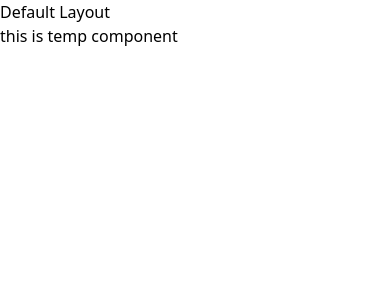
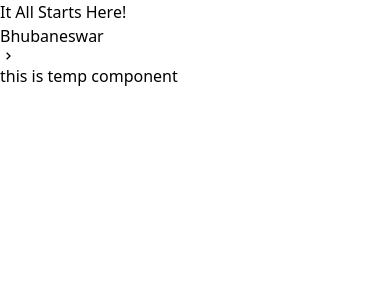
Before and after one commit to abhishek-620/book-my-show, a React (Create React App) app: page / in a window 390 px wide. Shown: the top 300 px of the page. Built offline with nearby package versions, Linux system fonts and the light colour scheme.

Commit message:
Navbar comp

```diff
--- a/package.json
+++ b/package.json
@@ -8,6 +8,7 @@
     "@testing-library/user-event": "^13.5.0",
     "react": "^17.0.2",
     "react-dom": "^17.0.2",
+    "react-icons": "^4.3.1",
     "react-router-dom": "^5.3.0",
     "react-scripts": "5.0.0",
     "web-vitals": "^2.1.3"
--- a/src/components/Navbar/navbar.component.js
+++ b/src/components/Navbar/navbar.component.js
@@ -0,0 +1,35 @@
+import React from "react";
+import {BiChevronRight} from "react-icons/bi"
+const NavSm = () => {
+  return(
+    <>
+    <div>
+    <div>
+    <h3>It All Starts Here!</h3>
+    <span>
+    Bhubaneswar <BiChevronRight />
+    </span>
+    </div>
+    </div>
+    </>
+  )
+};
+
+const NavMd = () => {};
+const NavLg = () => {};
+
+const Navbar = () => {
+  return (
+    <>
+    <nav>
+    <div className="md:hidden">{/*mobile screen*/}
+    <NavSm />
+    </div>
+    <div className="hidden md:flex">{/*tablet screen*/}</div>
+    <div className="hidden lg:flex">{/*large screen*/}</div>
+    </nav>
+    </>
+  );
+};
+
+export default Navbar;
--- a/src/layout/Default_layout.js
+++ b/src/layout/Default_layout.js
@@ -1,8 +1,9 @@
 import React from "react";
+import Navbar from "../components/Navbar/navbar.component.js";
 const DefaultLayout =(props) =>{
   return(
     <div>
-    <h1 className="text-x1">Default Layout</h1>
+    <Navbar />
     {props.children}
     </div>
   );
```
Also changed, not shown: 1 other file (tests, documents, lock files or other folders).
